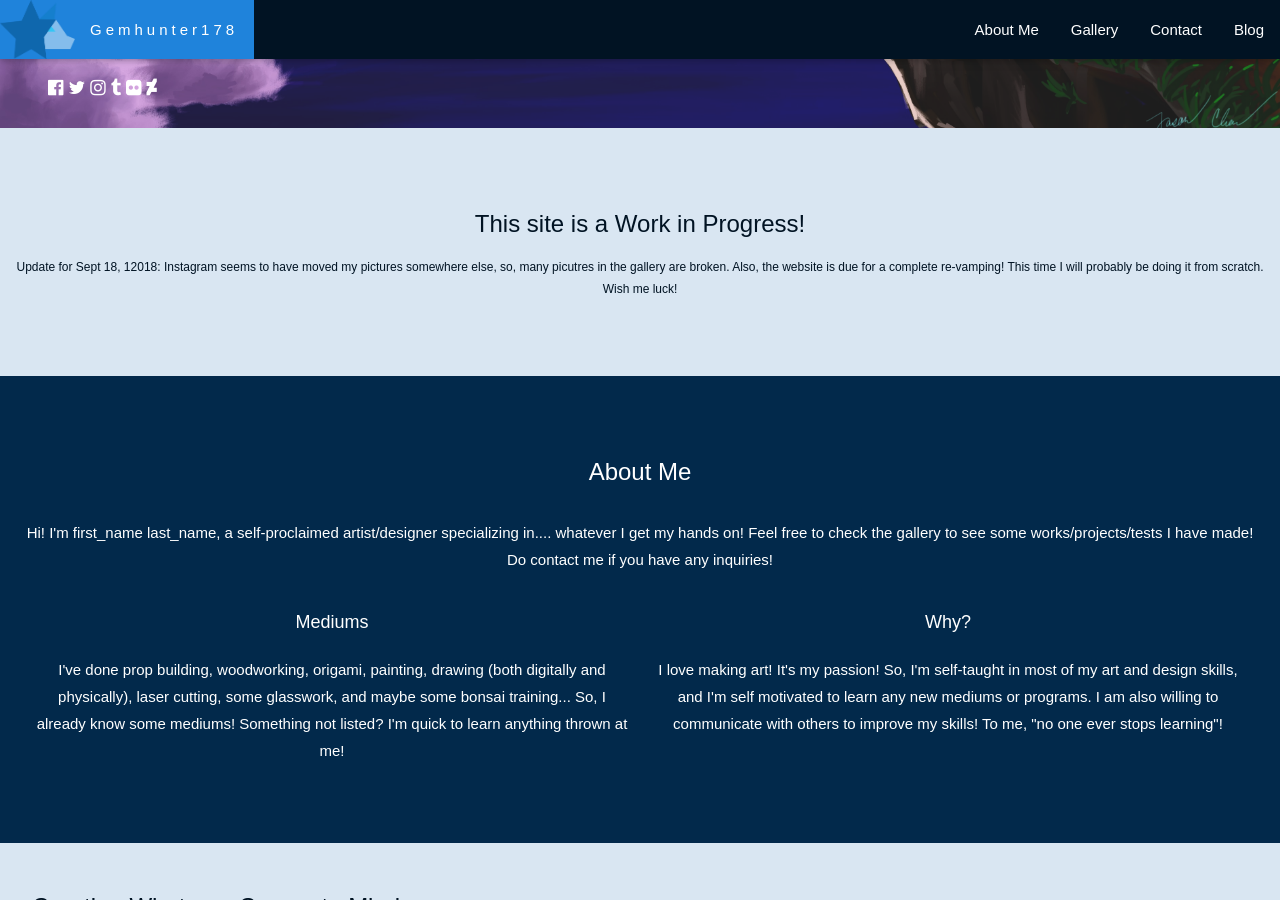
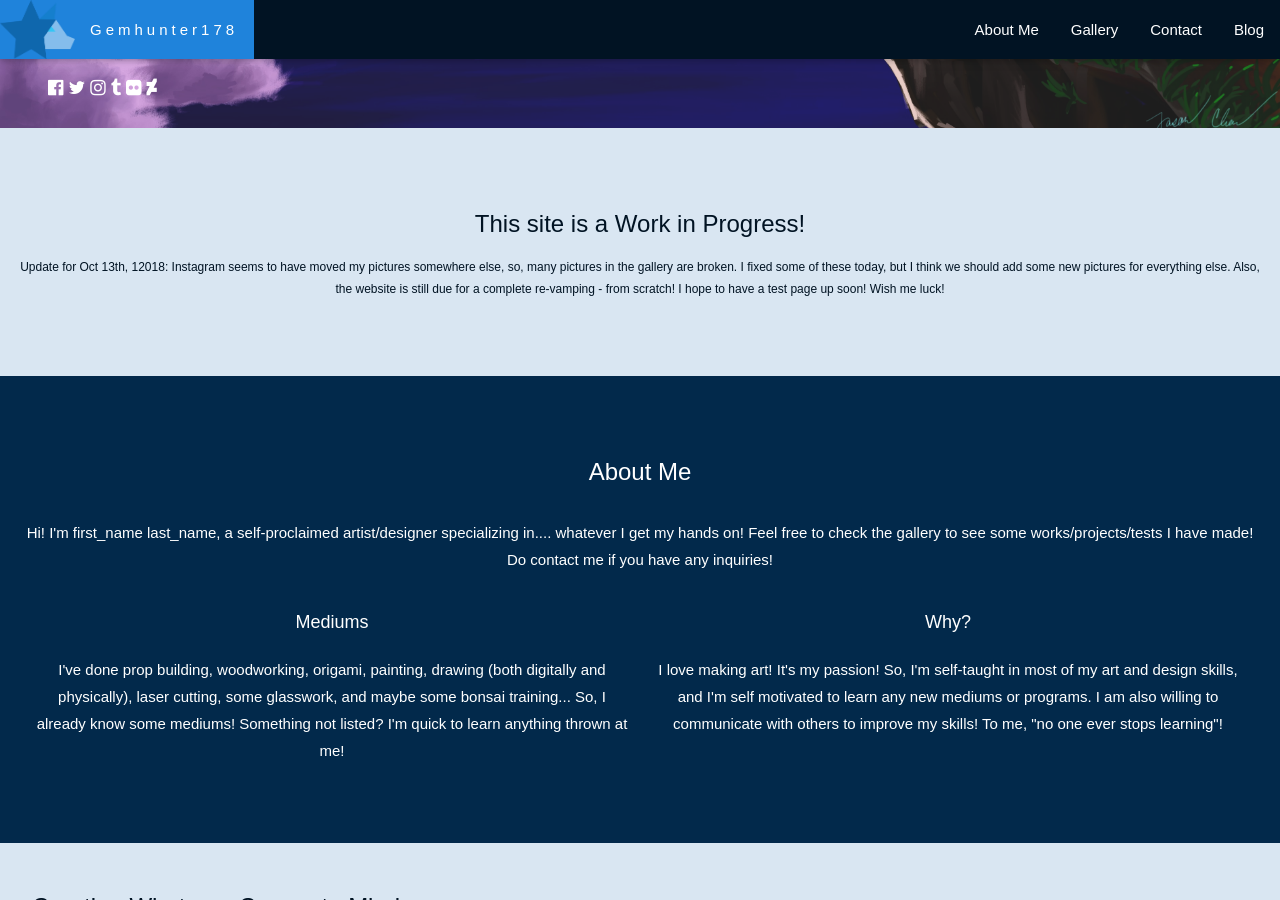
Before and after one commit to gemhunter178/gemhunter178.github.io, a Jekyll site: the page index.html, which Jekyll copies as it is, in a window 1280 px wide and 900 px high, scrolled down 547 px. Built offline with Jekyll 4.4.1, drawn with Linux system fonts in a browser that asks for light colours; some web fonts are replaced.

Commit message:
Update index.html

```diff
--- a/index.html
+++ b/index.html
@@ -112,7 +112,7 @@ body, html {
 
 		<h3 class="w3-center">This site is a Work in Progress!</h3>
 
-		<p class="w3-center w3-small">Update for Sept 18, 12018: Instagram seems to have moved my pictures somewhere else, so, many picutres in the gallery are broken. Also, the website is due for a complete re-vamping! This time I will probably be doing it from scratch. Wish me luck!</p>
+		<p class="w3-center w3-small">Update for Oct 13th, 12018: Instagram seems to have moved my pictures somewhere else, so, many pictures in the gallery are broken. I fixed some of these today, but I think we should add some new pictures for everything else. Also, the website is still due for a complete re-vamping - from scratch! I hope to have a test page up soon! Wish me luck!</p>
 
 </div>
 
```
